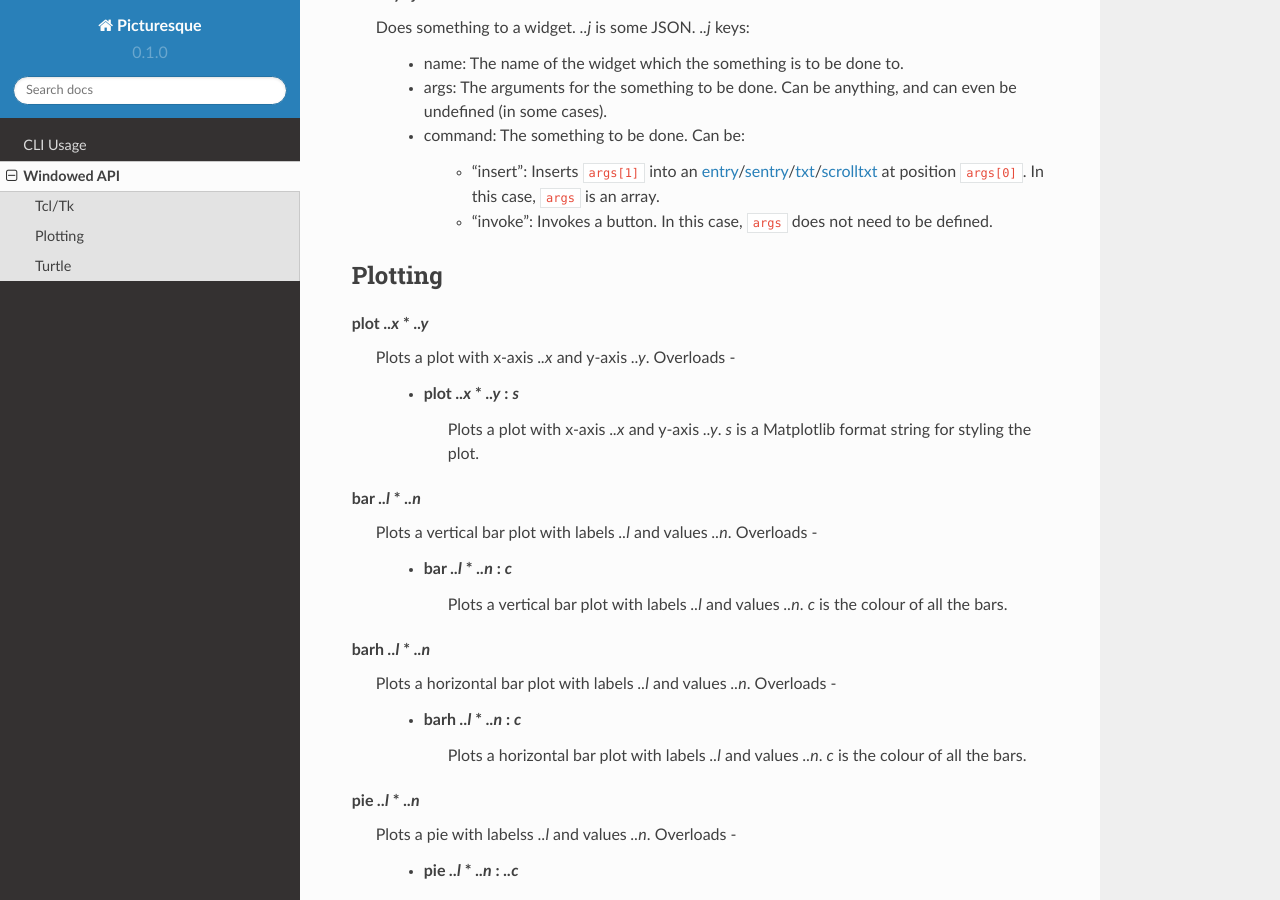
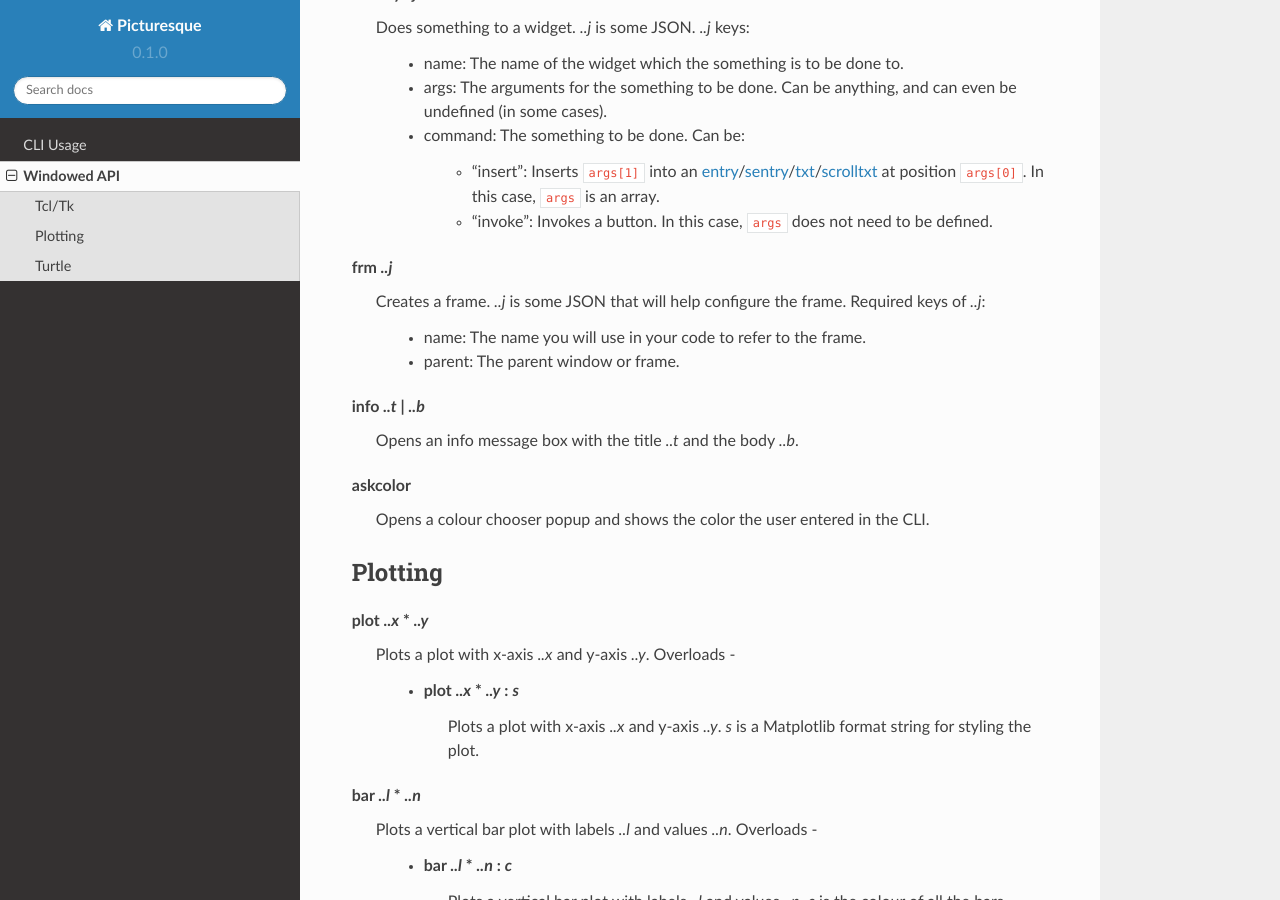
Before and after one commit to tiashDev/pic-docs, a Sphinx documentation site: the page built from docs/source/win-api.rst, in a window 1280 px wide and 900 px high, scrolled down 1760 px. Built offline with Sphinx 7.4.7 and the Read the Docs theme 2.0.0, drawn with Linux system fonts in a browser that asks for light colours.

Commit message:
Update win-api.rst

```diff
--- a/docs/source/win-api.rst
+++ b/docs/source/win-api.rst
@@ -100,6 +100,24 @@ modify *..j*
          Can be:
 	   * "insert": Inserts ``args[1]`` into an `entry <#entry>`_/`sentry <#sentry>`_/`txt <#txt>`_/`scrolltxt <#scrolltxt>`_ at position ``args[0]``. In this case, ``args`` is an array.
 	   * "invoke": Invokes a button. In this case, ``args`` does not need to be defined.
+
+.. _frm:
+
+frm *..j*
+   Creates a frame. *..j* is some JSON that will help configure the frame.
+   Required keys of *..j*:
+       * name: The name you will use in your code to refer to the frame.
+       * parent: The parent window or frame.
+
+.. _info:
+
+info *..t* | *..b*
+   Opens an info message box with the title *..t* and the body *..b*.
+
+.. _askcolor:
+
+askcolor
+   Opens a colour chooser popup and shows the color the user entered in the CLI.
 
 Plotting
 --------
```
